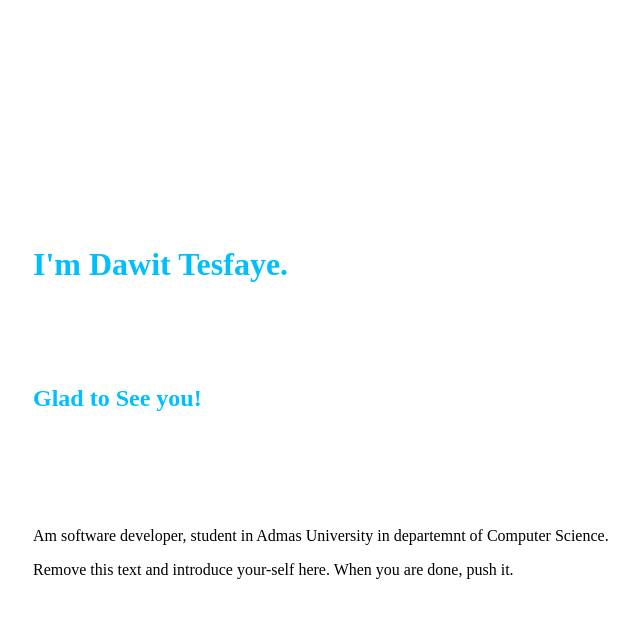
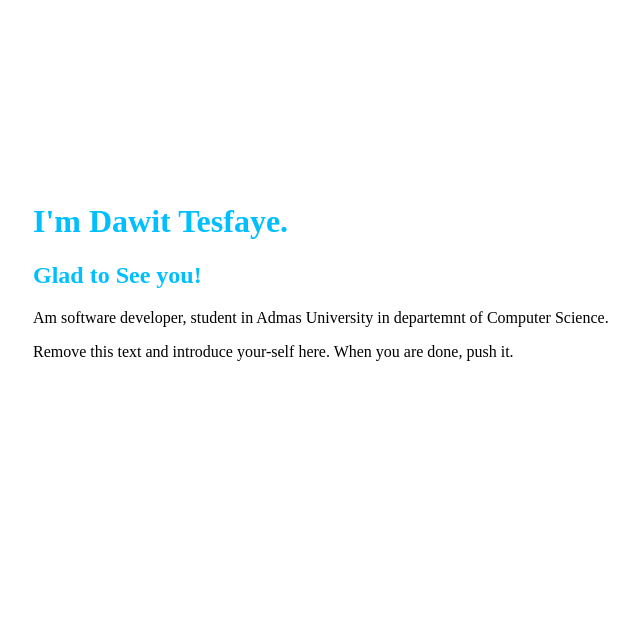
Before and after one commit to dawittesfaye1/Hello, a website: page index.html in a window 1280 px wide. Shown: the part 18-636 px from the top of the page, without its empty margins (175-815 px from the left). Drawn offline with Linux system fonts and the light colour scheme.

Commit message:
this is the fourth  push

```diff
--- a/index.html
+++ b/index.html
@@ -9,7 +9,7 @@
 </head>
 <body>
 
-    <h1>I'm Dawit Tesfaye. </h1><br>
+    <h1>I'm Dawit Tesfaye. </h1>
     <h2>Glad to See you!</h2>
     <p>Am software developer, student in Admas University in departemnt of Computer Science. </p>
     <p>Remove this text and introduce your-self here. When you are done, push it.</p>
--- a/style.css
+++ b/style.css
@@ -1,25 +1,15 @@
 h1{
     color: deepskyblue;
-    ;
     padding-left: 200px;
     padding-top: 200px;
-    font-family: Poppins;
-    font-weight: 900;
-    display: flex;
-    width: 920px;
-    height: 122px;
-    flex-direction: column;
-    justify-content: center;
 
 }
 h2{
     color: deepskyblue;
     padding-left: 200px;
-    width: 920px;
-    height: 122px;
 
 }
 p{
     padding-left: 200px;
-    padding-top: 0%;
+
 }
```
